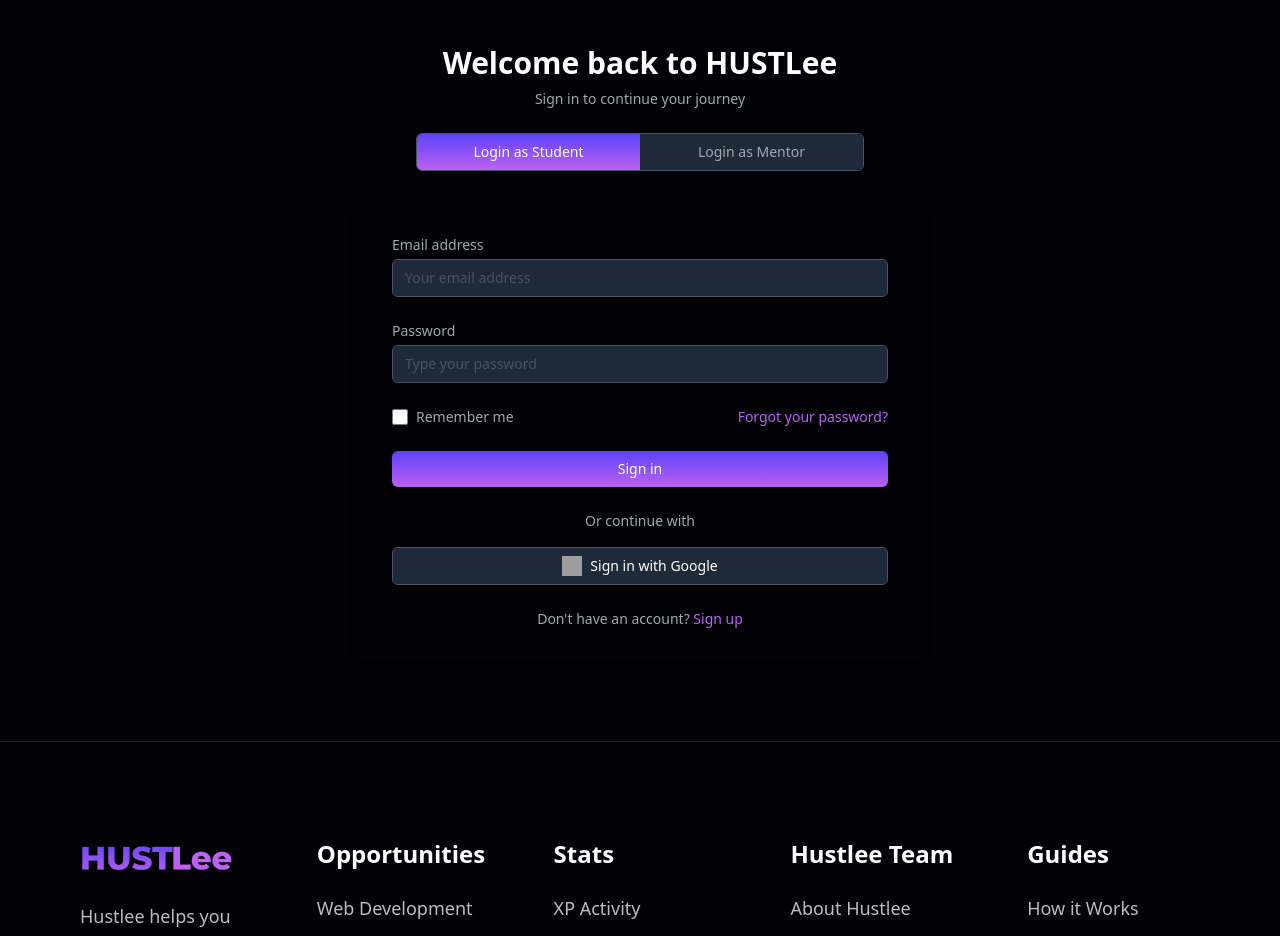
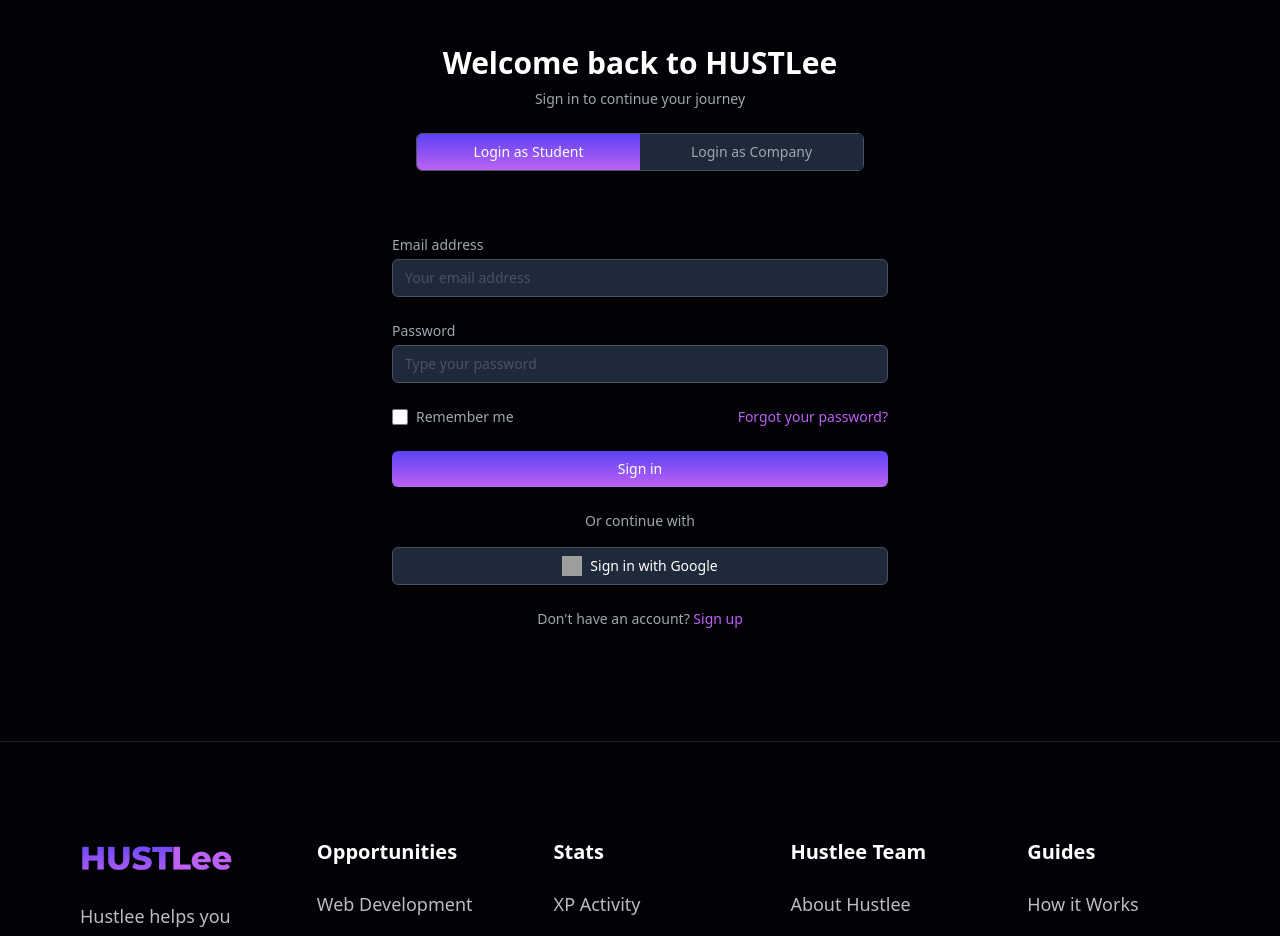
Before and after one commit to CodeWithRushil/Hustlee, a React (Vite) app in the folder frontend/: page /login in a window 1280 px wide. Shown: the part 140-1076 px from the top of the page. Built offline with nearby package versions, Linux system fonts and the light colour scheme; no server answers; grey boxes are pictures that could not be loaded.

Commit message:
student-company

```diff
--- a/frontend/src/components/Footer.jsx
+++ b/frontend/src/components/Footer.jsx
@@ -22,7 +22,7 @@
 
         {/* Column 2 — Opportunities */}
         <div>
-          <h3 className="text-2xl font-semibold mb-6">Opportunities</h3>
+          <h3 className="text-xl font-semibold mb-6">Opportunities</h3>
           <ul className="space-y-4 text-[#BCBCBC] text-lg">
             <li>Web Development</li>
             <li>Design Projects</li>
@@ -33,7 +33,7 @@
 
         {/* Column 3 — Stats */}
         <div>
-          <h3 className="text-2xl font-semibold mb-6">Stats</h3>
+          <h3 className="text-xl font-semibold mb-6">Stats</h3>
           <ul className="space-y-4 text-[#BCBCBC] text-lg">
             <li>XP Activity</li>
             <li>Task Analytics</li>
@@ -43,7 +43,7 @@
 
         {/* Column 4 — Hustlee Team */}
         <div>
-          <h3 className="text-2xl font-semibold mb-6">Hustlee Team</h3>
+          <h3 className="text-xl font-semibold mb-6">Hustlee Team</h3>
           <ul className="space-y-4 text-[#BCBCBC] text-lg">
             <li>About Hustlee</li>
             <li>Support Center</li>
@@ -54,7 +54,7 @@
 
         {/* Column 5 — Guides */}
         <div>
-          <h3 className="text-2xl font-semibold mb-6">Guides</h3>
+          <h3 className="text-xl font-semibold mb-6">Guides</h3>
           <ul className="space-y-4 text-[#BCBCBC] text-lg">
             <li>How it Works</li>
             <li>Hustlee Blog</li>
--- a/frontend/src/components/Login.jsx
+++ b/frontend/src/components/Login.jsx
@@ -142,7 +142,7 @@
 
         <div className="flex justify-center mt-6">
           <div className="flex w-full max-w-md rounded-md overflow-hidden border border-[#485363]">
-            {["student", "mentor"].map((type) => (
+            {["student", "company"].map((type) => (
               <button
                 key={type}
                 type="button"
@@ -155,7 +155,7 @@
                     : "text-[#9CA9AE] bg-[#1E2939] hover:bg-[#2C3A4E]"
                 }`}
               >
-                {type === "student" ? "Login as Student" : "Login as Mentor"}
+                {type === "student" ? "Login as Student" : "Login as Company"}
               </button>
             ))}
           </div>
--- a/frontend/src/components/Register.jsx
+++ b/frontend/src/components/Register.jsx
@@ -610,7 +610,7 @@
                   </label>
 
                   <div className="flex w-full rounded-md overflow-hidden border border-[#485363]">
-                    {["student", "mentor", "company", "employee"].map(
+                    {["student", "company"].map(
                       (type) => (
                         <button
                           key={type}
```
